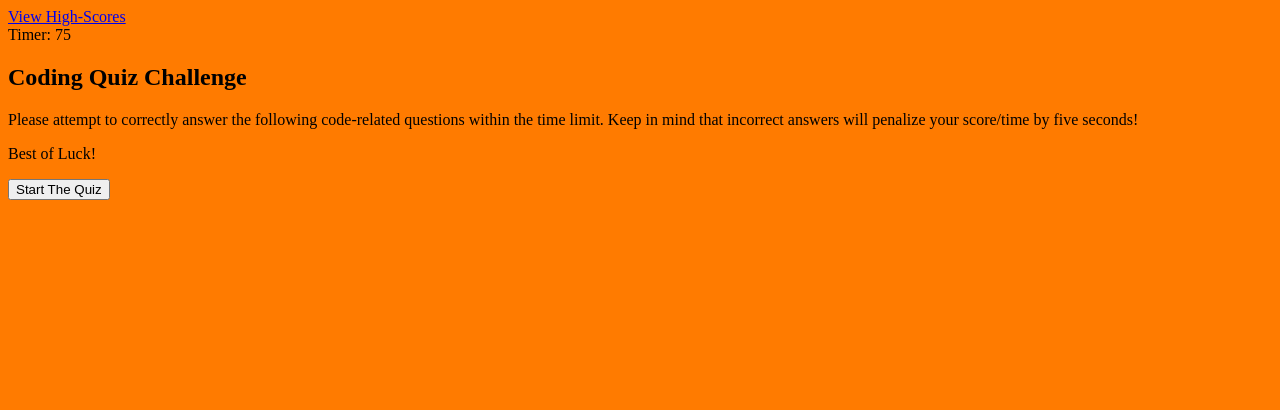
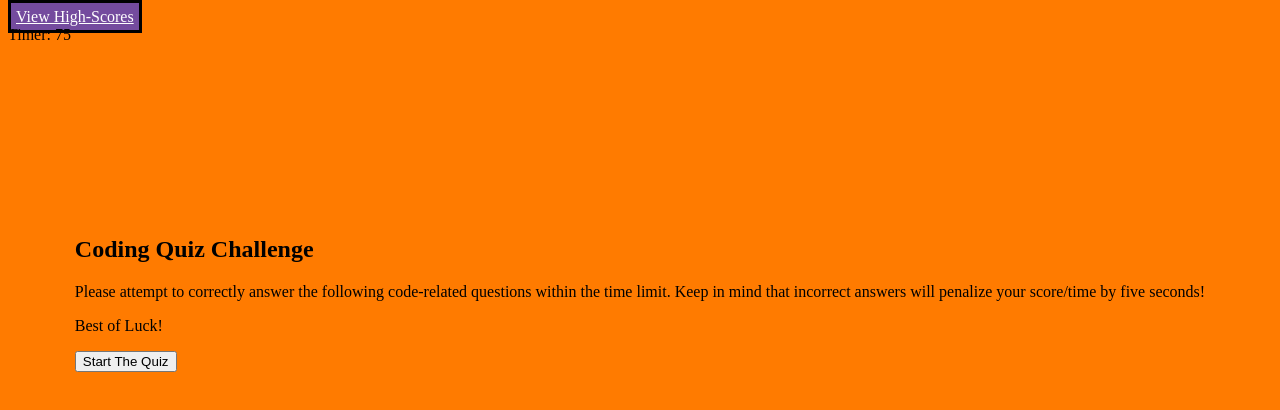
Before and after one commit to farhahahmed50/farhancodingquiz, a plain HTML site: page index.html in a window 1280 px wide. Drawn offline with Linux system fonts and the light colour scheme.

Commit message:
Update 2 - style.css

```diff
--- a/assets/css/style.css
+++ b/assets/css/style.css
@@ -1,8 +1,24 @@
 * {
     box-sizing: border-box;
-  }
+}
 
 html {
     background-color: rgb(255, 123, 0);
 
-  }
+}
+
+a {
+    background-color: rgb(116, 75, 158);
+    color: white;
+    padding: 5px;
+    border: 3px solid black;
+}
+
+main {
+    display: flex;
+    flex-flow: column;
+    justify-content: center;
+    align-items: center;
+    width: 100%;
+    height: 500px;
+}
```
